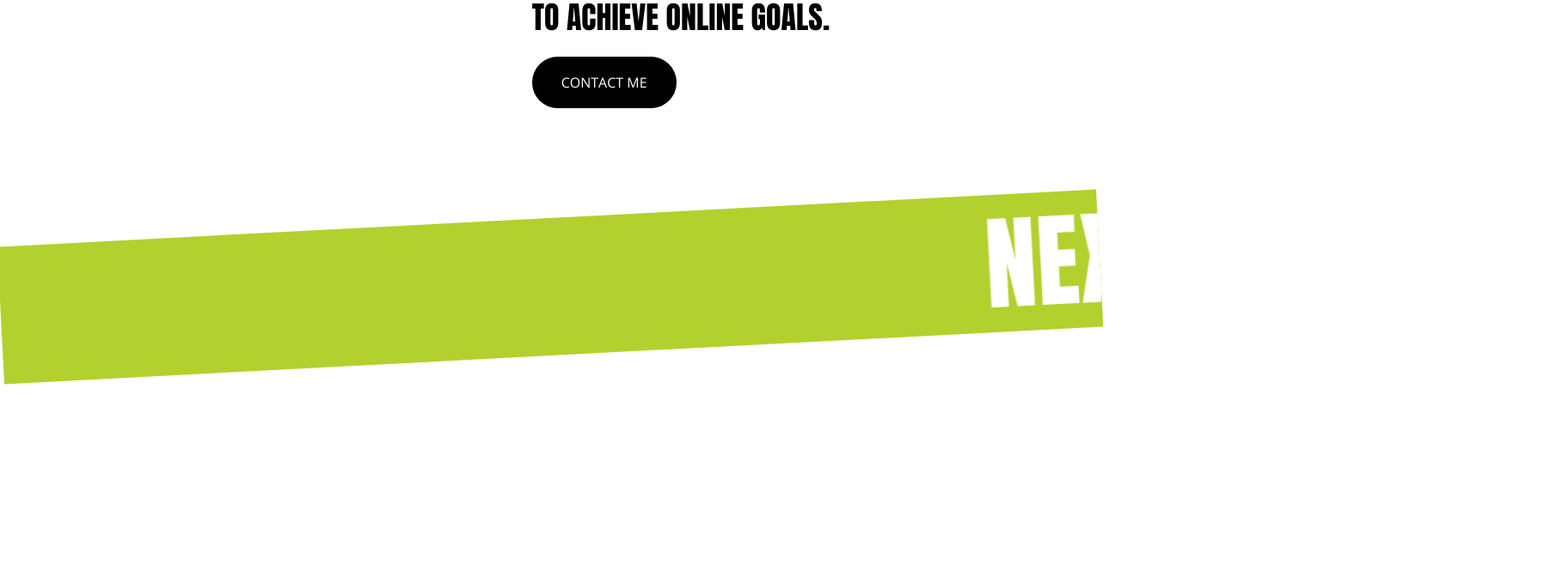
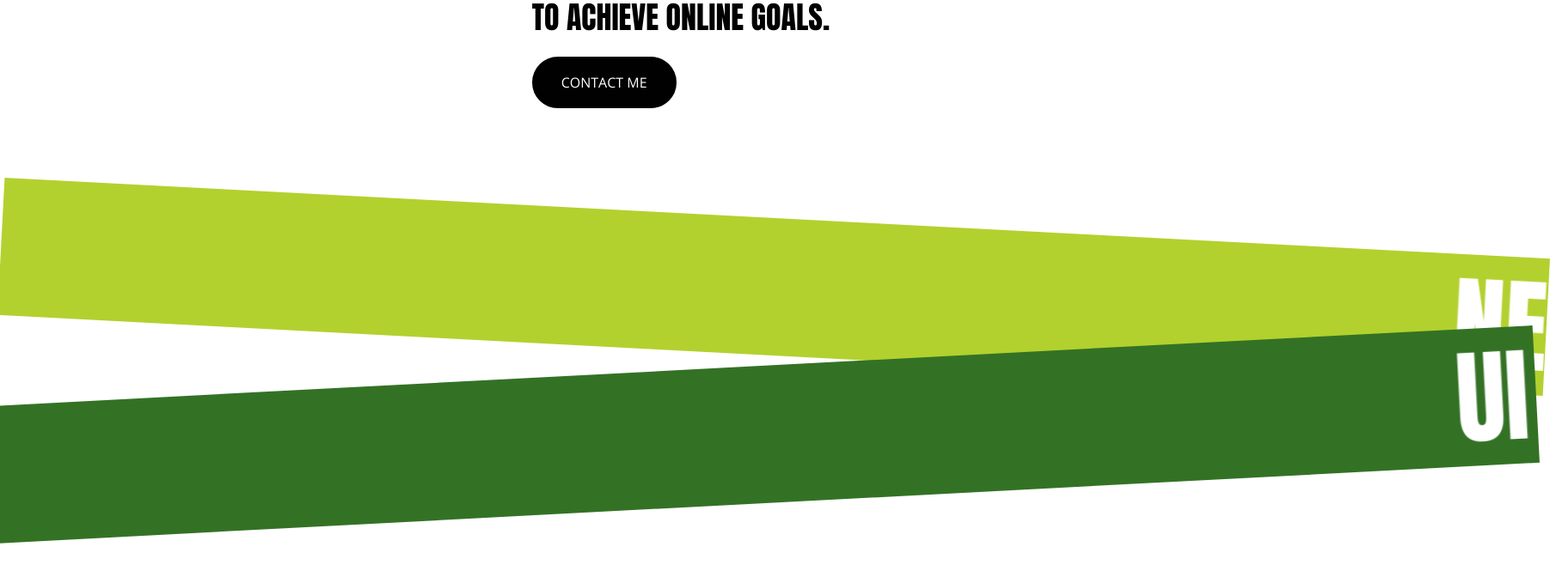
Before and after one commit to ShubhMehrotra19/newPortfolio, a Next.js app: page / in a window 1280 px wide. Shown: the part 1548-2220 px from the top of the page at 86% size, 1803 px wide, since content can reach past the window. Before the commit the page ends 2090 px from the top, so only its background shows below. Built offline with nearby package versions, Linux system fonts and the light colour scheme; a web font is replaced by a local one.

Commit message:
feat: added second marquee

```diff
--- a/components/LandingPage/LandingPage.tsx
+++ b/components/LandingPage/LandingPage.tsx
@@ -8,7 +8,7 @@ import Welcome from "../effect/Effect";
 import Hero from "../hero/hero";
 import VideoPlaying from "../video/VideoPlaying";
 import Description from "../description/description";
-import Marquee from "../marquee/marquee";
+import MarqueeMix from "../marqueeMixed/marqueeMix";
 
 gsap.registerPlugin(ScrollTrigger);
 
@@ -155,7 +155,7 @@ function LandingPage(props: any) {
         <Hero />
         <VideoPlaying />
         <Description />
-        <Marquee />
+        <MarqueeMix />
         <div
           ref={cursorRef}
           style={{
--- a/components/marquee/marquee.tsx
+++ /dev/null
@@ -1,25 +0,0 @@
-import React from "react";
-import "./marquee.css";
-
-interface Props {}
-
-function Marquee(props: Props) {
-  const {} = props;
-
-  return (
-    <section className="w-full h-[160px] bg-[#B2D12E] flex justify-center items-center -rotate-[3deg] mb-32">
-      <div className="scrolling-text w-full">
-        <span className='text-[120px] font-["Anton"] text-white'>
-          NEXT.JS &nbsp; # &nbsp; TAILWIND &nbsp; # &nbsp; REACT.JS &nbsp; #
-          &nbsp; GSAP &nbsp; # &nbsp; TYPESCRIPT &nbsp; # &nbsp; FRAMER-MOTION
-          &nbsp; # &nbsp; LENIS-SCROLL &nbsp; # &nbsp; NEXT.JS &nbsp; # &nbsp;
-          TAILWIND &nbsp; # &nbsp; REACT.JS &nbsp; # &nbsp; GSAP &nbsp; # &nbsp;
-          TYPESCRIPT &nbsp; # &nbsp; FRAMER-MOTION &nbsp; # &nbsp; LENIS-SCROLL
-          &nbsp; # &nbsp;
-        </span>
-      </div>
-    </section>
-  );
-}
-
-export default Marquee;
--- /dev/null
+++ b/components/marqueeMixed/marquee/marquee.css
@@ -0,0 +1,23 @@
+@import url('https://fonts.googleapis.com/css2?family=Anton&display=swap');
+@import url('https://fonts.googleapis.com/css2?family=Open+Sans:ital,wght@0,300..800;1,300..800&display=swap');
+
+.scrolling-text {
+    overflow: hidden;
+    white-space: nowrap;
+    display: inline-block;
+}
+
+.scrolling-text span {
+    display: inline-block;
+    padding-right: 100%;
+    animation: marquee 50s linear infinite reverse;
+}
+
+@keyframes marquee {
+    0% {
+        transform: translateX(0);
+    }
+    100% {
+        transform: translateX(100%);
+    }
+}
--- /dev/null
+++ b/components/marqueeMixed/marquee/marquee.tsx
@@ -0,0 +1,48 @@
+// marquee.tsx
+import React from "react";
+import "./marquee.css";
+
+interface Props {}
+
+function Marquee(props: Props) {
+  const {} = props;
+  const textWidth = 5600; // Adjust this value according to your text length
+
+  return (
+    <section className="w-[1800px] h-[160px] bg-[#B2D12E] flex justify-center items-center mb-3 rotate-[3deg] overflow-hidden">
+      <div className="scrolling-text whitespace-nowrap">
+        <span
+          className="text-[120px] font-['Anton'] text-white inline-block"
+          style={{ width: `${textWidth}px` }}
+        >
+          NEXT.JS &nbsp; # &nbsp; TAILWIND &nbsp; # &nbsp; REACT.JS &nbsp; #
+          &nbsp; GSAP &nbsp; # &nbsp; TYPESCRIPT &nbsp; # &nbsp; FRAMER-MOTION
+          &nbsp; # &nbsp; LENIS-SCROLL &nbsp; # &nbsp; NEXT.JS &nbsp; # &nbsp;
+          TAILWIND &nbsp; # &nbsp; REACT.JS &nbsp; # &nbsp; GSAP &nbsp; # &nbsp;
+          TYPESCRIPT &nbsp; # &nbsp; FRAMER-MOTION &nbsp; # &nbsp; LENIS-SCROLL
+          &nbsp; # &nbsp;
+          NEXT.JS &nbsp; # &nbsp; TAILWIND &nbsp; # &nbsp; REACT.JS &nbsp; #
+          &nbsp; GSAP &nbsp; # &nbsp; TYPESCRIPT &nbsp; # &nbsp; FRAMER-MOTION
+          &nbsp; # &nbsp; LENIS-SCROLL &nbsp; # &nbsp; NEXT.JS &nbsp; # &nbsp;
+          TAILWIND &nbsp; # &nbsp; REACT.JS &nbsp; # &nbsp; GSAP &nbsp; # &nbsp;
+          TYPESCRIPT &nbsp; # &nbsp; FRAMER-MOTION &nbsp; # &nbsp; LENIS-SCROLL
+          &nbsp; # &nbsp;
+          NEXT.JS &nbsp; # &nbsp; TAILWIND &nbsp; # &nbsp; REACT.JS &nbsp; #
+          &nbsp; GSAP &nbsp; # &nbsp; TYPESCRIPT &nbsp; # &nbsp; FRAMER-MOTION
+          &nbsp; # &nbsp; LENIS-SCROLL &nbsp; # &nbsp; NEXT.JS &nbsp; # &nbsp;
+          TAILWIND &nbsp; # &nbsp; REACT.JS &nbsp; # &nbsp; GSAP &nbsp; # &nbsp;
+          TYPESCRIPT &nbsp; # &nbsp; FRAMER-MOTION &nbsp; # &nbsp; LENIS-SCROLL
+          &nbsp; # &nbsp;
+          NEXT.JS &nbsp; # &nbsp; TAILWIND &nbsp; # &nbsp; REACT.JS &nbsp; #
+          &nbsp; GSAP &nbsp; # &nbsp; TYPESCRIPT &nbsp; # &nbsp; FRAMER-MOTION
+          &nbsp; # &nbsp; LENIS-SCROLL &nbsp; # &nbsp; NEXT.JS &nbsp; # &nbsp;
+          TAILWIND &nbsp; # &nbsp; REACT.JS &nbsp; # &nbsp; GSAP &nbsp; # &nbsp;
+          TYPESCRIPT &nbsp; # &nbsp; FRAMER-MOTION &nbsp; # &nbsp; LENIS-SCROLL
+          &nbsp; # &nbsp;
+        </span>
+      </div>
+    </section>
+  );
+}
+
+export default Marquee;
--- a/components/marquee/marquee.css
+++ b/components/marqueeMixed/marquee2/marquee2.css
@@ -4,12 +4,13 @@
 .scrolling-text {
     overflow: hidden;
     white-space: nowrap;
+    display: inline-block;
 }
 
 .scrolling-text span {
     display: inline-block;
     padding-left: 100%;
-    animation: marquee 80s linear infinite;
+    animation: marquee 50s linear infinite;
 }
 
 @keyframes marquee {
--- /dev/null
+++ b/components/marqueeMixed/marquee2/marquee2.tsx
@@ -0,0 +1,44 @@
+// marquee2.tsx
+import React from "react";
+import "./marquee2.css";
+
+interface Props {}
+
+function Marquee2(props: Props) {
+  const {} = props;
+  const textWidth = 4800; // Adjust this value according to your text length
+
+  return (
+    <section className="w-[1800px] h-[160px] bg-[#337225] flex justify-center items-center -ml-3 mb-32 -rotate-[3deg] overflow-hidden">
+      <div className="scrolling-text whitespace-nowrap">
+        <span
+          className="text-[120px] font-['Anton'] text-white inline-block"
+          style={{ width: `${textWidth}px` }}
+        >
+          UI DESIGNING &nbsp; # &nbsp; UX REPORT &nbsp; # &nbsp; FIGMA &nbsp; #
+          &nbsp; LUNACY &nbsp; # &nbsp; CANVA &nbsp; # &nbsp; VISME &nbsp; #
+          &nbsp; UI DESIGNING &nbsp; # &nbsp; UX REPORT &nbsp; # &nbsp; FIGMA
+          &nbsp; # &nbsp; LUNACY &nbsp; # &nbsp; CANVA &nbsp; # &nbsp; VISME
+          &nbsp; # &nbsp;
+          UI DESIGNING &nbsp; # &nbsp; UX REPORT &nbsp; # &nbsp; FIGMA &nbsp; #
+          &nbsp; LUNACY &nbsp; # &nbsp; CANVA &nbsp; # &nbsp; VISME &nbsp; #
+          &nbsp; UI DESIGNING &nbsp; # &nbsp; UX REPORT &nbsp; # &nbsp; FIGMA
+          &nbsp; # &nbsp; LUNACY &nbsp; # &nbsp; CANVA &nbsp; # &nbsp; VISME
+          &nbsp; # &nbsp;
+          UI DESIGNING &nbsp; # &nbsp; UX REPORT &nbsp; # &nbsp; FIGMA &nbsp; #
+          &nbsp; LUNACY &nbsp; # &nbsp; CANVA &nbsp; # &nbsp; VISME &nbsp; #
+          &nbsp; UI DESIGNING &nbsp; # &nbsp; UX REPORT &nbsp; # &nbsp; FIGMA
+          &nbsp; # &nbsp; LUNACY &nbsp; # &nbsp; CANVA &nbsp; # &nbsp; VISME
+          &nbsp; # &nbsp;
+          UI DESIGNING &nbsp; # &nbsp; UX REPORT &nbsp; # &nbsp; FIGMA &nbsp; #
+          &nbsp; LUNACY &nbsp; # &nbsp; CANVA &nbsp; # &nbsp; VISME &nbsp; #
+          &nbsp; UI DESIGNING &nbsp; # &nbsp; UX REPORT &nbsp; # &nbsp; FIGMA
+          &nbsp; # &nbsp; LUNACY &nbsp; # &nbsp; CANVA &nbsp; # &nbsp; VISME
+          &nbsp; # &nbsp;
+        </span>
+      </div>
+    </section>
+  );
+}
+
+export default Marquee2;
--- /dev/null
+++ b/components/marqueeMixed/marqueeMix.tsx
@@ -0,0 +1,22 @@
+import React from 'react'
+import Marquee from './marquee/marquee'
+import Marquee2 from './marquee2/marquee2'
+
+interface Props {}
+
+function MarqueeMix(props: Props) {
+    const {} = props
+
+    return (
+        <section className='mb-32 relative w-full'>
+            <div className='relative z-0'>
+                <Marquee />
+            </div>
+            <div className='absolute z-10'>
+                <Marquee2 />
+            </div>
+        </section>
+    )
+}
+
+export default MarqueeMix
```
